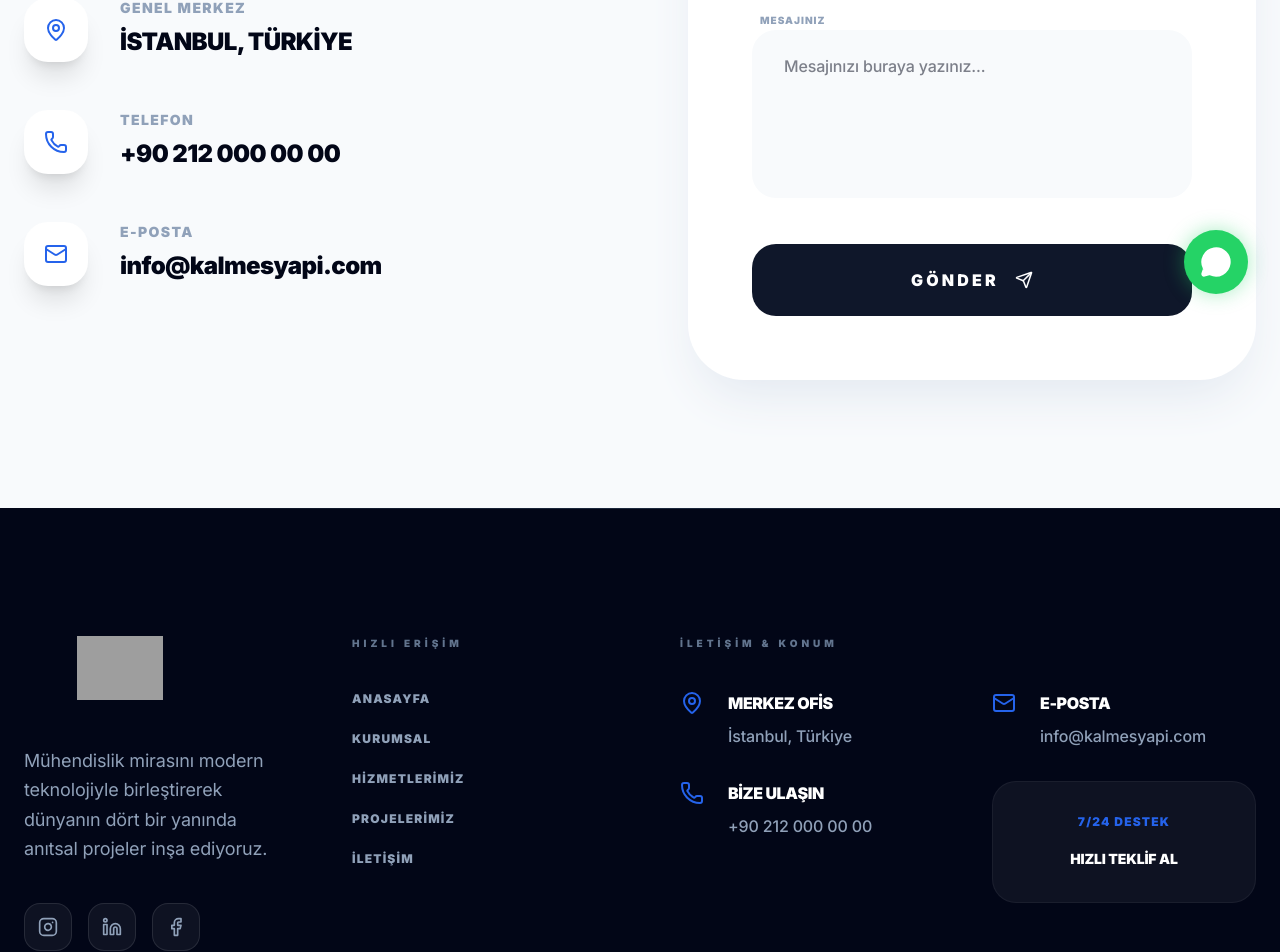
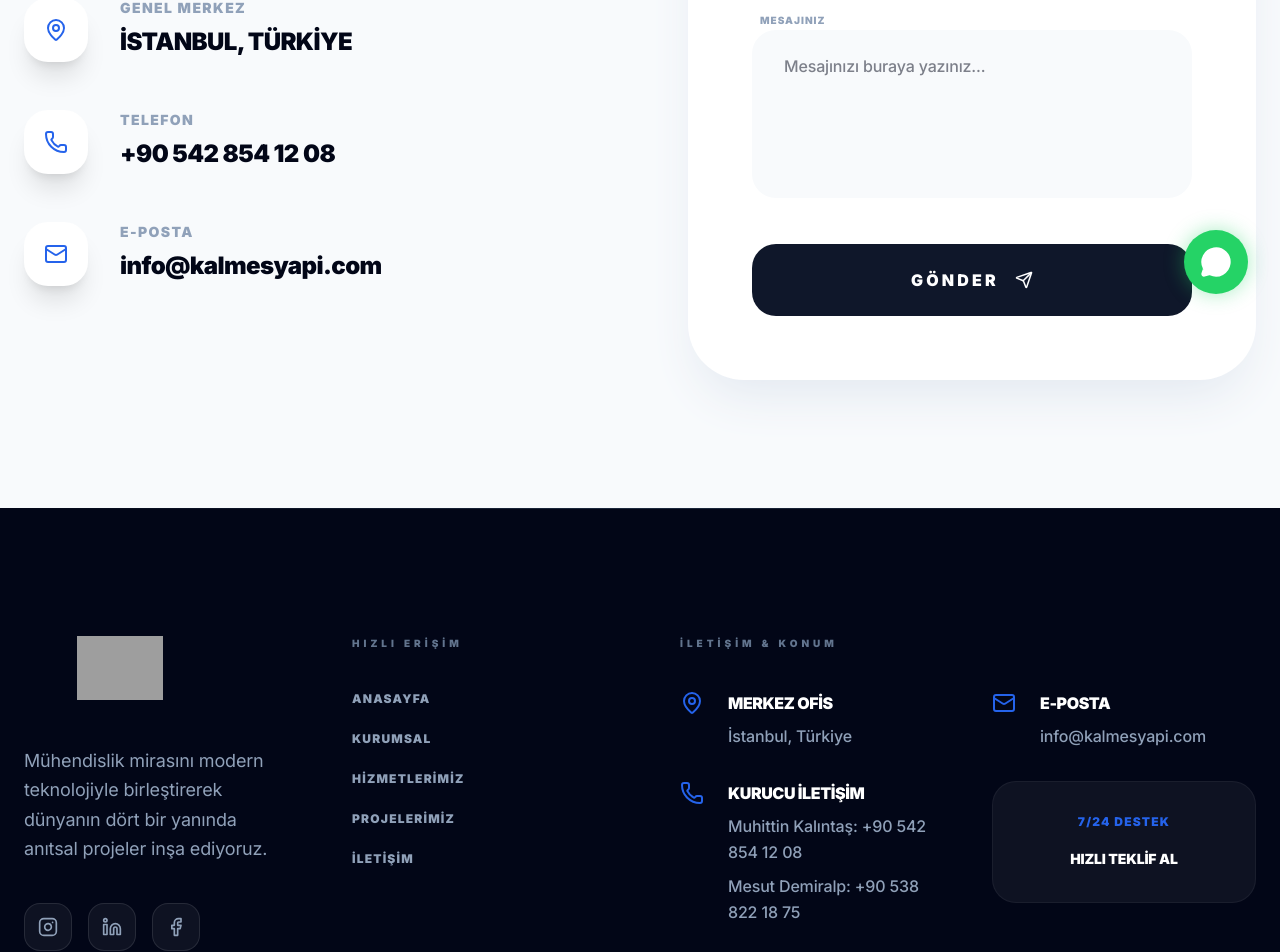
Before and after one commit to gokturk078/kalmes-yap-, a Next.js app: page /iletisim in a window 1280 px wide. Shown: the part 474-1426 px from the top of the page. Built offline with nearby package versions, Linux system fonts and the light colour scheme; grey boxes are pictures that could not be loaded.

Commit message:
güncelleme

```diff
--- a/app/iletisim/page.tsx
+++ b/app/iletisim/page.tsx
@@ -35,7 +35,12 @@ export default function IletisimPage() {
                 </div>
                 <div>
                   <h3 className="text-sm font-black uppercase tracking-widest text-slate-400 mb-2">Telefon</h3>
-                  <p className="text-2xl font-black text-slate-950 uppercase tracking-tight">+90 212 000 00 00</p>
+                  <a
+                    href="tel:+905428541208"
+                    className="text-2xl font-black text-slate-950 tracking-tight hover:text-primary transition-colors"
+                  >
+                    +90 542 854 12 08
+                  </a>
                 </div>
               </div>
 
--- a/app/kurumsal/page.tsx
+++ b/app/kurumsal/page.tsx
@@ -1,4 +1,4 @@
-import { ArrowRight, CheckCircle2 } from "lucide-react";
+import { CheckCircle2 } from "lucide-react";
 import { Metadata } from "next";
 
 export const metadata: Metadata = {
@@ -59,11 +59,23 @@ export default function KurumsalPage() {
              <div className="flex flex-col md:flex-row justify-center gap-12 font-black uppercase tracking-widest text-xs">
                 <div>
                    <div className="text-primary mb-2">Muhittin Kalıntaş</div>
-                   <div className="text-slate-600">Kurucu Ortak</div>
+                   <div className="text-slate-600 mb-3">Kurucu Ortak</div>
+                   <a
+                     href="tel:+905428541208"
+                     className="text-slate-300 hover:text-white transition-colors normal-case tracking-normal text-sm font-semibold"
+                   >
+                     +90 542 854 12 08
+                   </a>
                 </div>
                 <div>
                    <div className="text-primary mb-2">Mesut Demiralp</div>
-                   <div className="text-slate-600">Kurucu Ortak</div>
+                   <div className="text-slate-600 mb-3">Kurucu Ortak</div>
+                   <a
+                     href="tel:+905388221875"
+                     className="text-slate-300 hover:text-white transition-colors normal-case tracking-normal text-sm font-semibold"
+                   >
+                     +90 538 822 18 75
+                   </a>
                 </div>
              </div>
           </div>
--- a/components/Footer.tsx
+++ b/components/Footer.tsx
@@ -72,8 +72,21 @@ export default function Footer() {
                   <div className="flex gap-6">
                     <Phone className="text-primary shrink-0" size={24} />
                     <div>
-                      <h5 className="font-black uppercase tracking-tight text-white mb-2">Bize Ulaşın</h5>
-                      <p className="text-slate-400 leading-relaxed font-medium">+90 212 000 00 00</p>
+                      <h5 className="font-black uppercase tracking-tight text-white mb-2">Kurucu İletişim</h5>
+                      <div className="space-y-2">
+                        <a
+                          href="tel:+905428541208"
+                          className="block text-slate-400 leading-relaxed font-medium hover:text-white transition-colors"
+                        >
+                          Muhittin Kalıntaş: +90 542 854 12 08
+                        </a>
+                        <a
+                          href="tel:+905388221875"
+                          className="block text-slate-400 leading-relaxed font-medium hover:text-white transition-colors"
+                        >
+                          Mesut Demiralp: +90 538 822 18 75
+                        </a>
+                      </div>
                     </div>
                   </div>
                </div>
--- a/components/StructuredData.tsx
+++ b/components/StructuredData.tsx
@@ -6,7 +6,7 @@ export default function StructuredData() {
     "image": "https://kalmesyapi.com/logo.jpg",
     "@id": "https://kalmesyapi.com",
     "url": "https://kalmesyapi.com",
-    "telephone": "+902120000000",
+    "telephone": "+905428541208",
     "address": {
       "@type": "PostalAddress",
       "streetAddress": "Merkez Ofis",
--- a/components/WhatsAppButton.tsx
+++ b/components/WhatsAppButton.tsx
@@ -7,7 +7,7 @@ import { MessageCircle } from "lucide-react";
 export default function WhatsAppButton() {
   return (
     <motion.a
-      href="https://wa.me/900000000000" // Placeholder
+      href="https://wa.me/905428541208"
       target="_blank"
       rel="noopener noreferrer"
       initial={{ scale: 0, opacity: 0 }}
```
